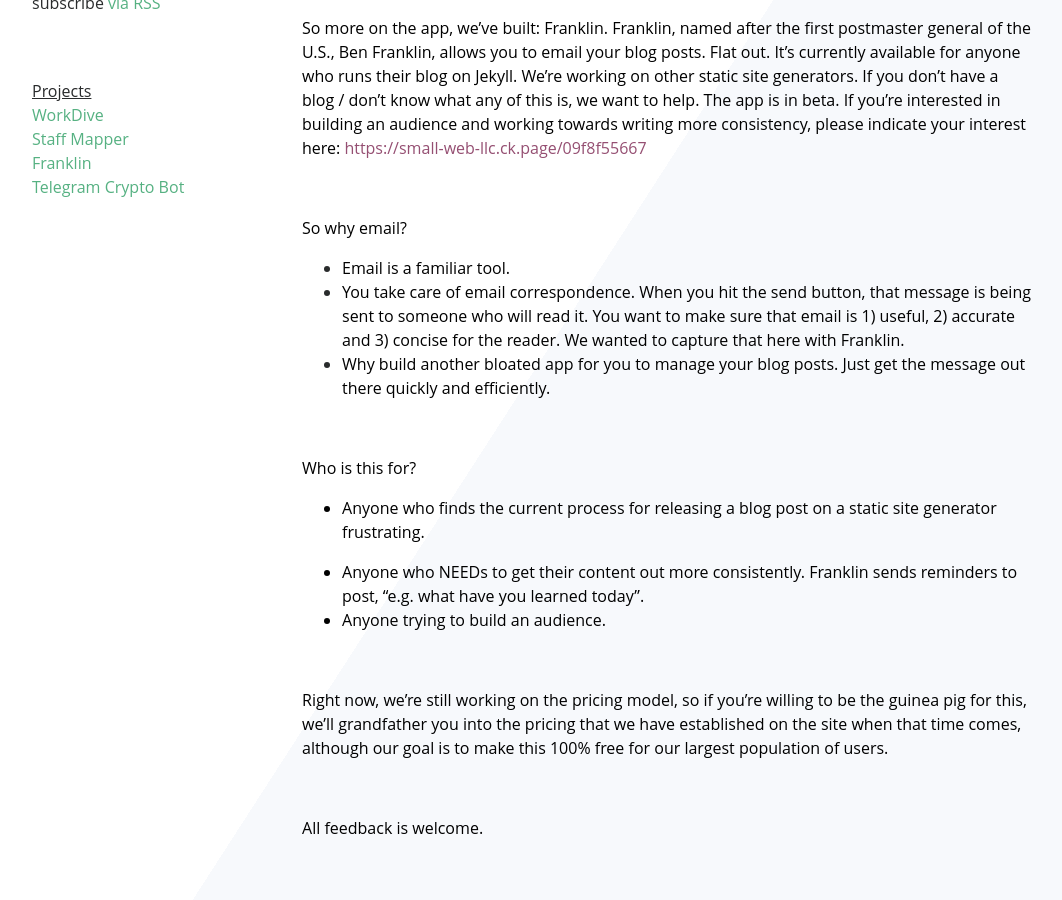
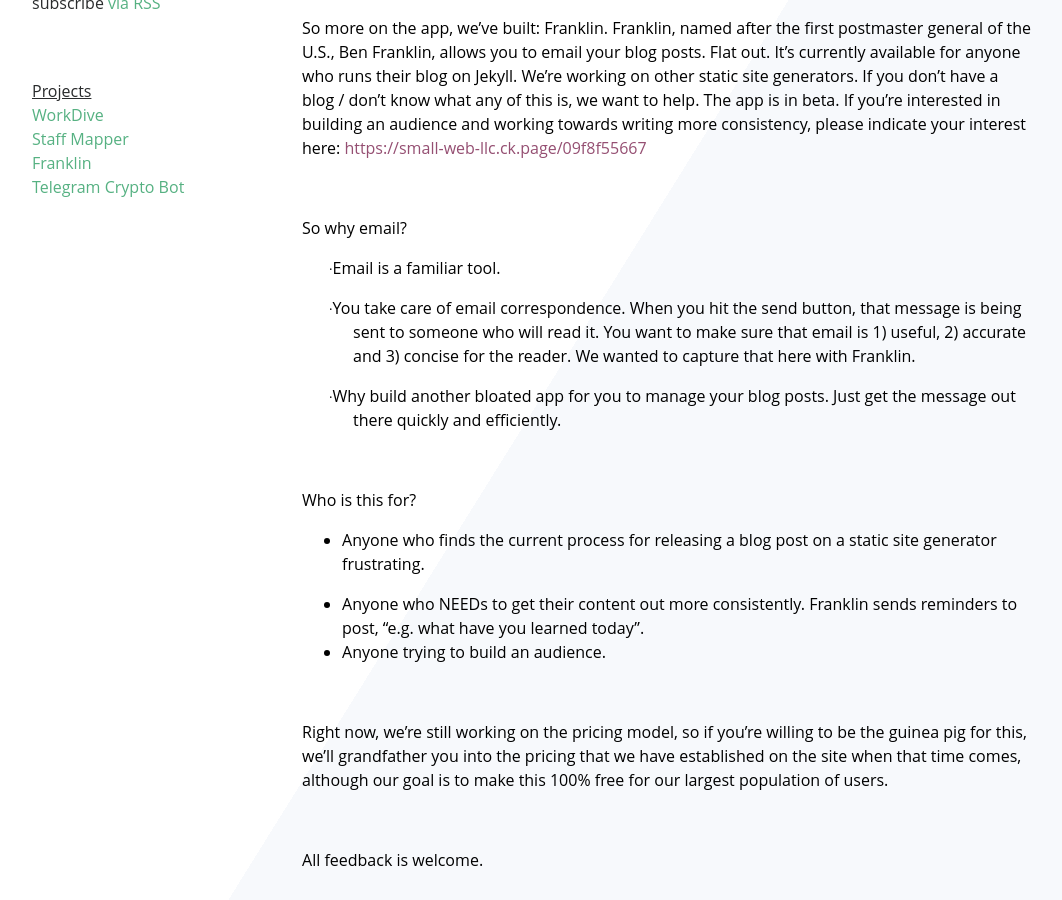
Before and after one commit to bvallier/blog, a Jekyll site: the page built from _posts/2020-03-03-Re: What have you learned today?.md, in a window 1280 px wide and 900 px high, scrolled down 680 px. Shown: the whole window, without its empty margins (68-1130 px from the left). Built offline with Jekyll 4.4.1, drawn with Linux system fonts in a browser that asks for light colours; our own code applies the rules of GitHub Pages for plain Markdown files; comment, search, counter and statistics services are not loaded.

Commit message:
Franklin Commit :: 2020-03-03-Re: What have you learned today?.md

```diff
--- a/_posts/2020-03-03-Re: What have you learned today?.md
+++ b/_posts/2020-03-03-Re: What have you learned today?.md
@@ -23,25 +23,26 @@
  please indicate your interest here: <a href="https://small-web-llc.ck.page/09f8f55667"><span style="color:#954F72">https://small-web-llc.ck.page/09f8f55667</span></a></span></p>
 <p class="MsoNormal"><span style="color:black"> </span></p>
 <p class="MsoNormal"><span style="color:black">So why email?</span></p>
-<ul style="margin-top:0in" type="disc">
-<li class="MsoListParagraph" style="margin-left:0in;mso-list:l4 level1 lfo7"><span style="color:black">Email is a familiar tool.</span></li>
-<li class="MsoListParagraph" style="margin-left:0in;mso-list:l4 level1 lfo7"><span style="color:black">You take care of email correspondence. When you hit the send button, that message is being sent to someone who will read it. You want to make sure that email
- is 1) useful, 2) accurate and 3) concise for the reader. We wanted to capture that here with Franklin.</span></li>
-<li class="MsoListParagraph" style="margin-left:0in;mso-list:l4 level1 lfo7"><span style="color:black">Why build another bloated app for you to manage your blog posts. Just get the message out there quickly and efficiently.</span></li>
-</ul>
+<p style="margin-left:38.25pt;text-indent:-.25in" class="MsoNormal"><span style="font-size:10.0pt;color:black">·</span><span style="color:black">Email is a familiar
+ tool.</span></p>
+<p style="margin-left:38.25pt;text-indent:-.25in" class="MsoNormal"><span style="font-size:10.0pt;color:black">·</span><span style="color:black">You take care of email
+ correspondence. When you hit the send button, that message is being sent to someone who will read it. You want to make sure that email is 1) useful, 2) accurate and 3) concise for the reader. We wanted to capture that here with Franklin.</span></p>
+<p style="margin-left:38.25pt;text-indent:-.25in" class="MsoNormal"><span style="font-size:10.0pt;color:black">·</span><span style="color:black">Why build another bloated
+ app for you to manage your blog posts. Just get the message out there quickly and efficiently.</span></p>
 <p class="MsoNormal"><span style="color:black"> </span></p>
 <p class="MsoNormal"><span style="color:black">Who is this for?</span></p>
-<ul style="margin-top:0in" type="disc"><li class="MsoNormal" style="color:black;mso-list:l2 level1 lfo1">Anyone who finds the current process for releasing a blog post on a static site generator frustrating.</li></ul>
+<ul style="margin-top:0in" type="disc"><li style="color:black;mso-list:l1 level1 lfo3" class="MsoNormal">Anyone who finds the current process for releasing a blog post on a static site generator frustrating.</li></ul>
 <ul style="margin-top:0in" type="disc">
-<li class="MsoNormal" style="color:black;mso-list:l1 level1 lfo2">Anyone who NEEDs to get their content out more consistently. Franklin sends reminders to post, “e.g. what have you learned today”.</li>
-<li class="MsoNormal" style="color:black;mso-list:l1 level1 lfo2">Anyone trying to build an audience.</li>
+<li style="color:black;mso-list:l0 level1 lfo4" class="MsoNormal">Anyone who NEEDs to get their content out more consistently. Franklin sends reminders to post, “e.g. what have you learned today”.</li>
+<li style="color:black;mso-list:l0 level1 lfo4" class="MsoNormal">Anyone trying to build an audience.</li>
 </ul>
 <p class="MsoNormal"><span style="color:black"> </span></p>
 <p class="MsoNormal"><span style="color:black">Right now, we’re still working on the pricing model, so if you’re willing to be the guinea pig for this, we’ll grandfather you into the pricing that we have established on the site when that time comes, although
  our goal is to make this 100% free for our largest population of users. </span></p>
 <p class="MsoNormal"><span style="color:black"> </span></p>
 <p class="MsoNormal"><span style="color:black">All feedback is welcome.  </span></p>
-<p class="MsoNormal"><p> </p></p>
-<p class="MsoNormal"><p> </p></p>
+<p class="MsoNormal"><span style="color:black"> </span></p>
+<p> </p>
+<p> </p>
 <div>
 <p class="MsoNormal"><span style="color:black"><br />Posted via <a href="https://franklinpostal.com">Franklin</a>
```
Also changed, not shown: other parts of _posts/2020-03-03-Re: What have you learned today?.md (+1 -1 lines).
